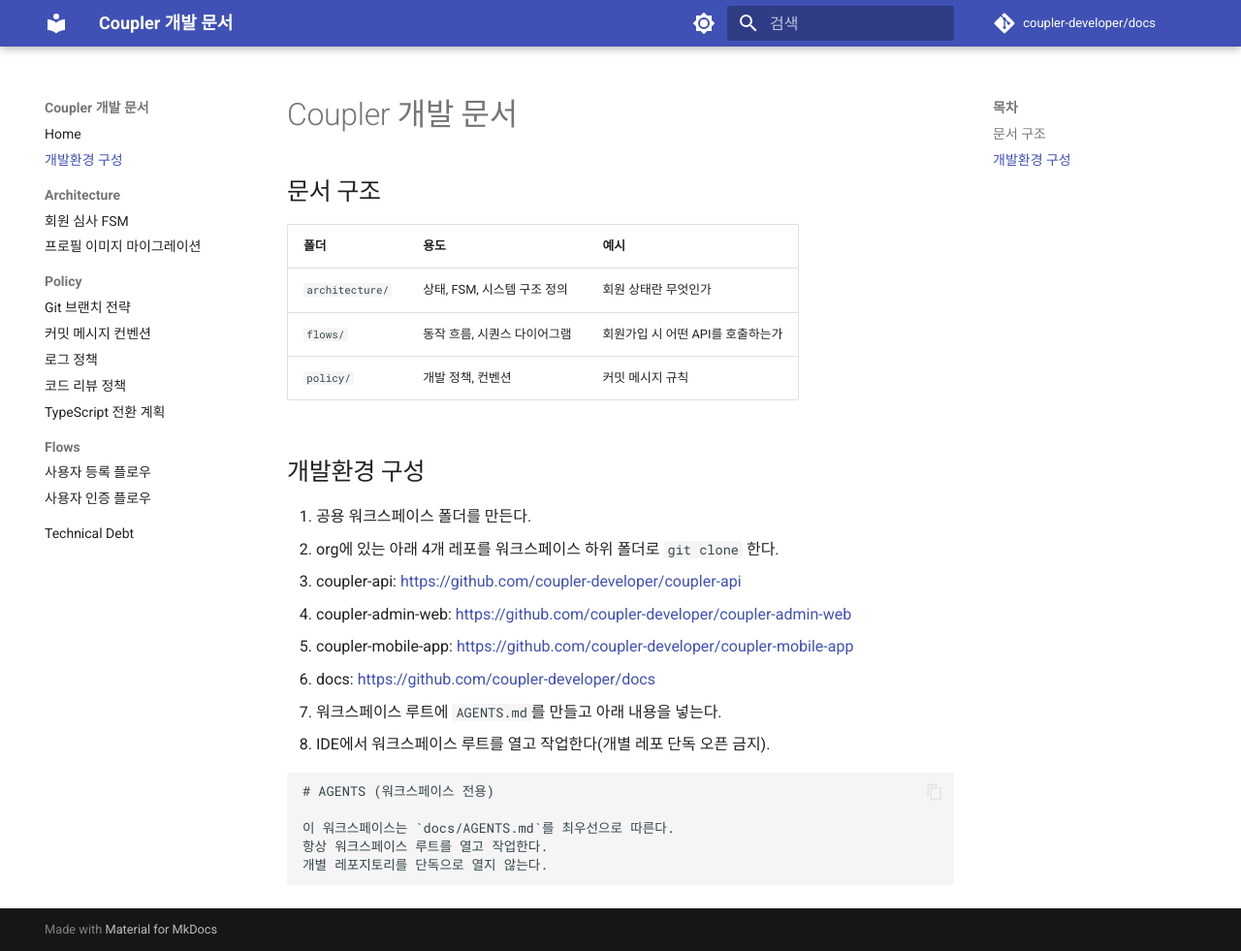
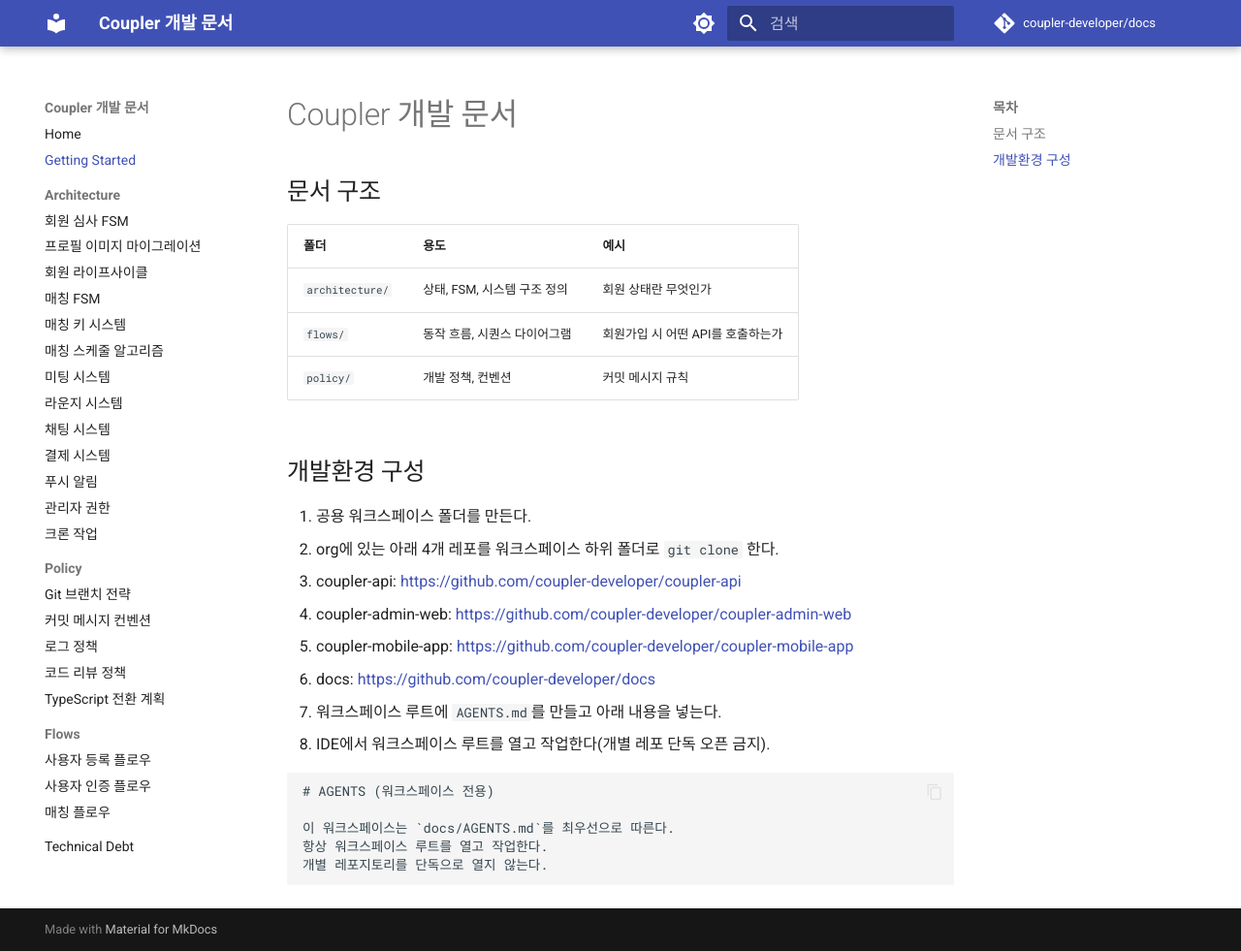
Before and after one commit to coupler-developer/docs, an MkDocs documentation site: the page built from content/README.md, in a window 1280 px wide and 981 px high. Shown: the whole window at 97% size. Built offline with MkDocs 1.6.1 and Material for MkDocs 9.7.7, drawn with Linux system fonts in a browser that asks for light colours; comment, search, counter and statistics services are not loaded.

Commit message:
docs: nav에 누락된 아키텍처/플로우 문서 추가
Co-Authored-By: Claude Opus 4.5 <noreply@anthropic.com>

```diff
--- a/mkdocs.yml
+++ b/mkdocs.yml
@@ -53,10 +53,21 @@ markdown_extensions:
 
 nav:
   - Home: AGENTS.md
-  - 개발환경 구성: README.md
+  - Getting Started: README.md
   - Architecture:
       - 회원 심사 FSM: architecture/member-review-fsm.md
       - 프로필 이미지 마이그레이션: architecture/member-review-image-migration-plan.md
+      - 회원 라이프사이클: architecture/member-lifecycle.md
+      - 매칭 FSM: architecture/matching-fsm.md
+      - 매칭 키 시스템: architecture/matching-key-system.md
+      - 매칭 스케줄 알고리즘: architecture/matching-schedule-algorithm.md
+      - 미팅 시스템: architecture/meeting-system.md
+      - 라운지 시스템: architecture/lounge-system.md
+      - 채팅 시스템: architecture/chat-system.md
+      - 결제 시스템: architecture/payment-system.md
+      - 푸시 알림: architecture/push-notification.md
+      - 관리자 권한: architecture/admin-permission.md
+      - 크론 작업: architecture/cron-jobs.md
   - Policy:
       - Git 브랜치 전략: policy/git-branch-strategy.md
       - 커밋 메시지 컨벤션: policy/commit-convention.md
@@ -66,4 +77,5 @@ nav:
   - Flows:
       - 사용자 등록 플로우: flows/cross-project/user-registration-flow.md
       - 사용자 인증 플로우: flows/coupler-mobile-app/user-authentication-flow.md
+      - 매칭 플로우: flows/cross-project/matching-flow.md
   - Technical Debt: technical-debt.md
```
